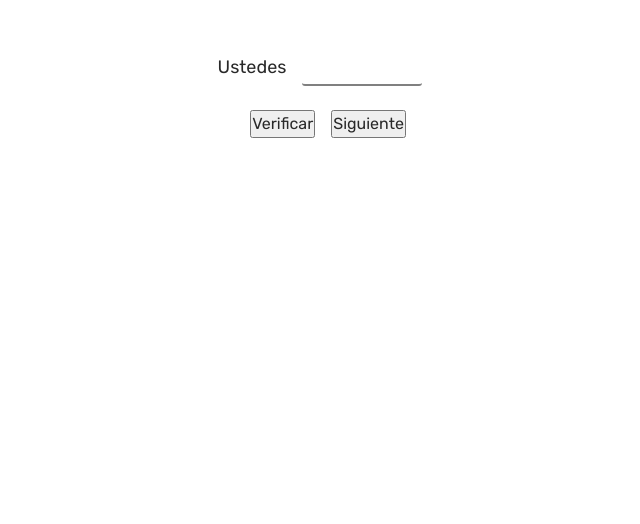
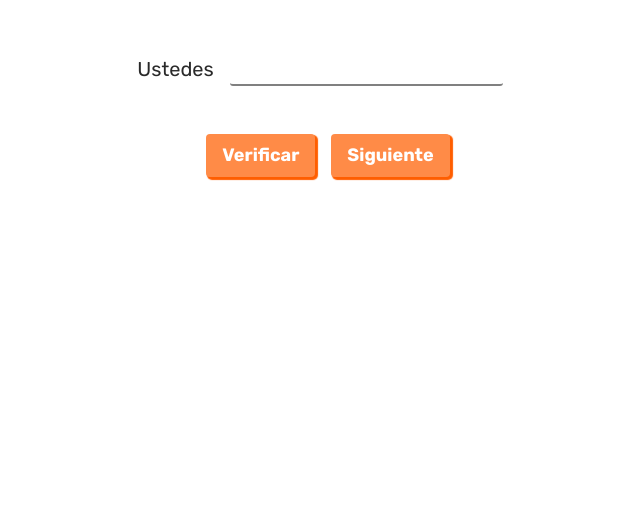
Before and after one commit to Endzelisp/practica_verbos_regulares, a plain HTML site: page index.html in a window 1280 px wide. Shown: the part 276-800 px from the top of the page, without its empty margins (312-952 px from the left). Drawn offline with Linux system fonts and the light colour scheme.

Commit message:
Improve user actions buttons and add colors

```diff
--- a/styles.css
+++ b/styles.css
@@ -9,6 +9,7 @@
   text-align: center;
   font-size: clamp(1.5rem, 2vw + 1rem, 2.25rem);
   margin-bottom: 32px;
+  color: hsl(22, 100%, 50%);
 }
 
 .current-verb {
@@ -25,7 +26,7 @@
 .user-input-wrapper {
   position: relative;
   gap: 1rem;
-  --font-sz: 1.125rem;
+  --font-sz: 1.25rem;
 }
 
 .user-input-wrapper p#current-pronoun {
@@ -33,12 +34,17 @@
 }
 
 .user-input-wrapper input#user-reply {
-  width: 120px;
   font-size: var(--font-sz);
   text-align: center;
   border: none;
   border-bottom: 2px solid hsl(0, 0%, 50%);
   border-radius: 3px;
+}
+
+@media (max-width: 600px) {
+  .user-input-wrapper input#user-reply {
+    width: 55vw;
+  }
 }
 
 .user-input-wrapper input#user-reply[data-valid="true"] {
@@ -63,5 +69,21 @@
 
 .user-actions-wrapper {
   gap: 16px;
-  padding-block-start: 24px;
+  padding-block-start: 48px;
 }
+
+.user-actions-wrapper button {
+  appearance: none;
+  background-color: hsl(22, 100%, 64%);
+  color: hsl(0, 0%, 100%);
+  padding: 8px 16px;
+  font-size: 1.125rem;
+  font-weight: 700;
+  border: none;
+  box-shadow: 2px 2px 1px 1px hsl(22, 100%, 50%);
+  border-radius: 4px;
+}
+
+.user-actions-wrapper button:active {
+  box-shadow: 1px 1px 1px 1px hsl(22, 100%, 50%);
+}
```
